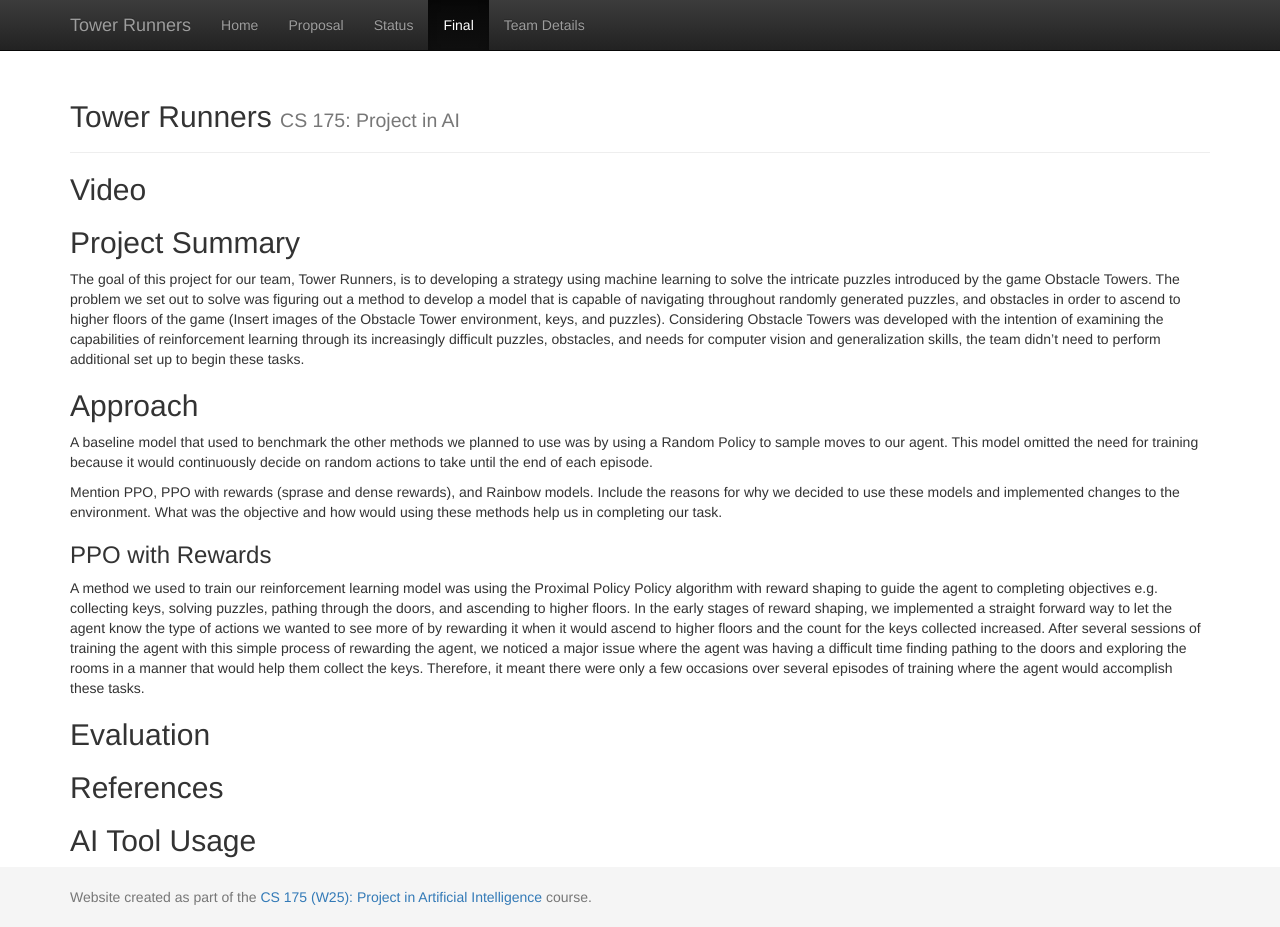
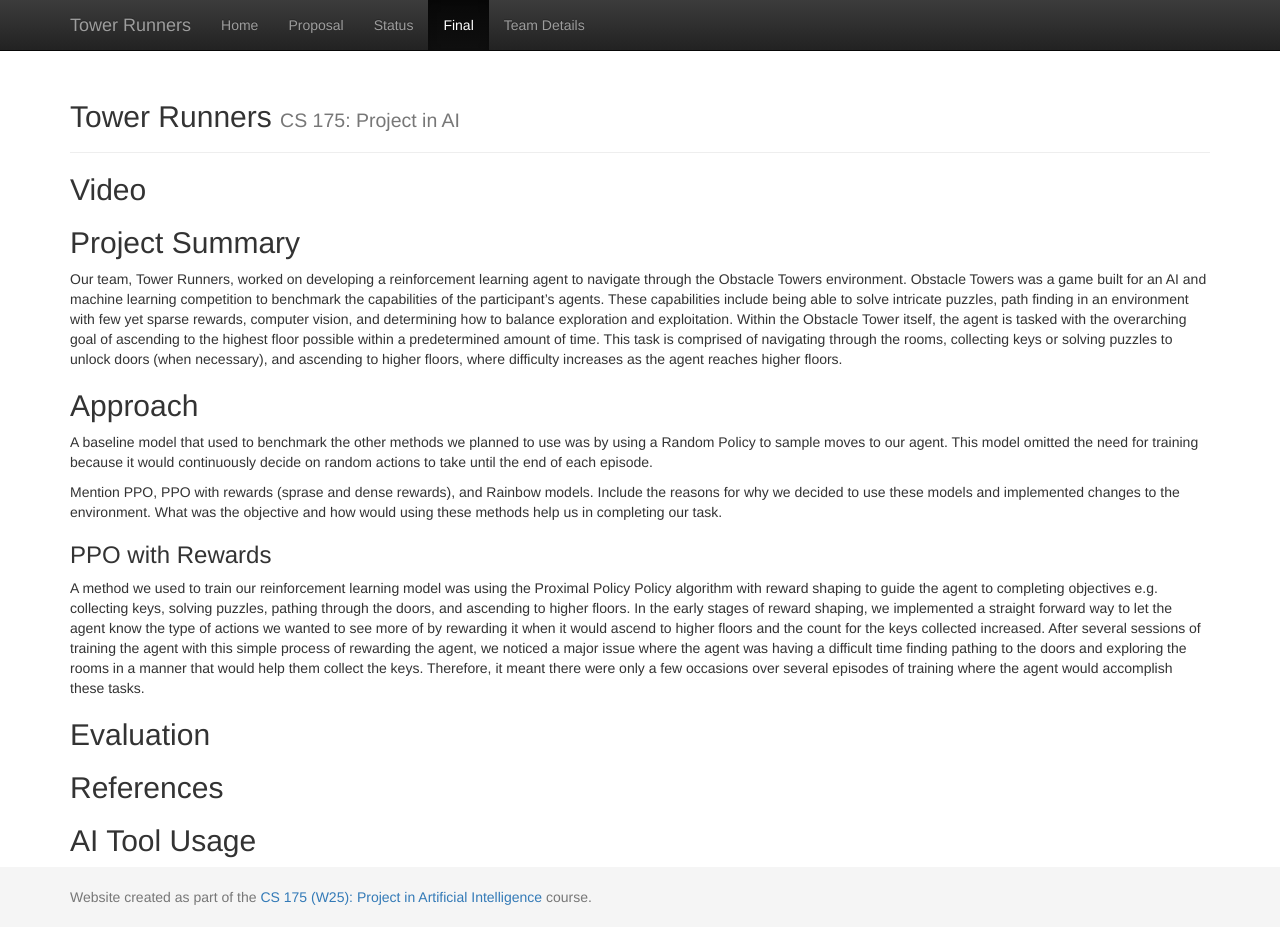
Before and after one commit to avinashduggal/TowerRunners, a Jekyll site: the page built from docs/final.md, in a window 1280 px wide and 927 px high. Built offline with Jekyll 4.4.1, drawn with Linux system fonts in a browser that asks for light colours.

Commit message:
Update goal of obstacle tower in project summary

```diff
--- a/docs/final.md
+++ b/docs/final.md
@@ -5,7 +5,7 @@ title: Final Report
 
 ## Video
 ## Project Summary
-The goal of this project for our team, Tower Runners, is to developing a strategy using machine learning to solve the intricate puzzles introduced by the game Obstacle Towers. The problem we set out to solve was figuring out a method to develop a model that is capable of navigating throughout randomly generated puzzles, and obstacles in order to ascend to higher floors of the game (Insert images of the Obstacle Tower environment, keys, and puzzles). Considering Obstacle Towers was developed with the intention of examining the capabilities of reinforcement learning through its increasingly difficult puzzles, obstacles, and needs for computer vision and generalization skills, the team didn't need to perform additional set up to begin these tasks.
+Our team, Tower Runners, worked on developing a reinforcement learning agent to navigate through the Obstacle Towers environment. Obstacle Towers was a game built for an AI and machine learning competition to benchmark the capabilities of the participant's agents. These capabilities include being able to solve intricate puzzles, path finding in an environment with few yet sparse rewards, computer vision, and determining how to balance exploration and exploitation. Within the Obstacle Tower itself, the agent is tasked with the overarching goal of ascending to the highest floor possible within a predetermined amount of time. This task is comprised of navigating through the rooms, collecting keys or solving puzzles to unlock doors (when necessary), and ascending to higher floors, where difficulty increases as the agent reaches higher floors.
 
 ## Approach
 A baseline model that used to benchmark the other methods we planned to use was by using a Random Policy to sample moves to our agent. This model omitted the need for training because it would continuously decide on random actions to take until the end of each episode.
```
